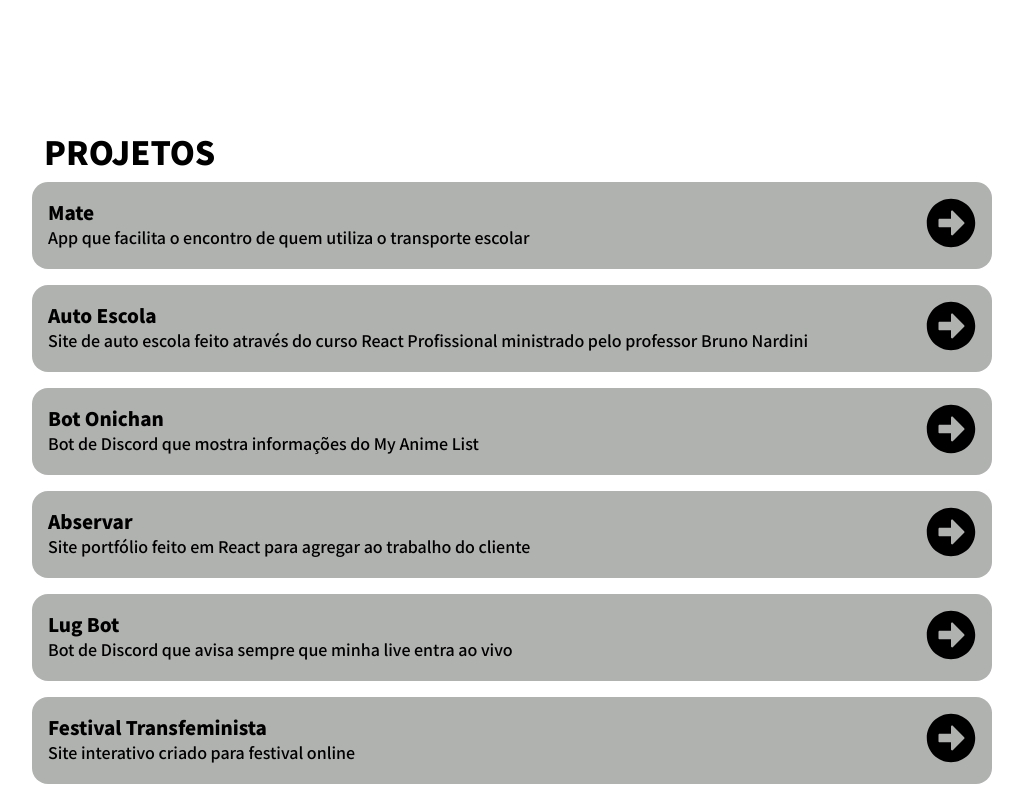
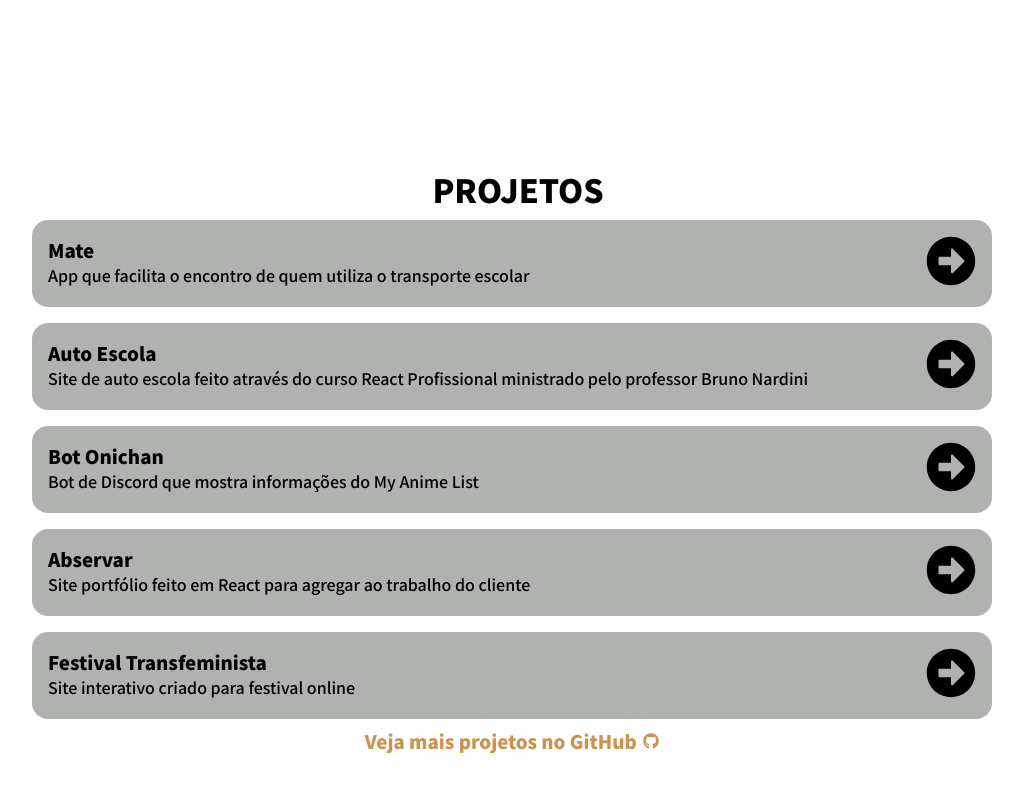
Before and after one commit to lugonpedro/lugon.dev, a React (Create React App) app: page / in a window 1280 px wide. Shown: the part 1340-2140 px from the top of the page, without its empty margins (248-1271 px from the left). Built offline with nearby package versions, Linux system fonts and the light colour scheme.

Commit message:
:bug: fixing projects session

```diff
--- a/src/components/organisms/SectionProjects.jsx
+++ b/src/components/organisms/SectionProjects.jsx
@@ -4,7 +4,7 @@ import styles from "../../styles/SectionProjects.module.css";
 
 import { Link } from "react-router-dom";
 import { projects } from "../../data/projects";
-import { FaArrowAltCircleRight } from "react-icons/fa";
+import { FaArrowAltCircleRight, FaGithub } from "react-icons/fa";
 
 function SectionProjects() {
   return (
@@ -25,6 +25,15 @@ function SectionProjects() {
           </div>
         </div>
       ))}
+      <a
+        className={styles.more}
+        href="https://github.com/1ugon"
+        target="_blank"
+        rel="noreferrer"
+      >
+        <h3>Veja mais projetos no GitHub</h3>
+        <FaGithub />
+      </a>
     </div>
   );
 }
--- a/src/data/projects.js
+++ b/src/data/projects.js
@@ -2,7 +2,6 @@ import abservar from "../assets/abservar.png";
 import autoescola from "../assets/autoescola.png";
 import mate from "../assets/mate.png";
 import onichan from "../assets/onichan.png";
-import lugbot from "../assets/lugbot.png";
 import festivaltf from "../assets/festivaltf.png";
 
 export const projects = [
@@ -58,18 +57,6 @@ export const projects = [
   },
   {
     id: 5,
-    slang: "lugbot",
-    title: "Lug Bot",
-    description: "Bot de Discord que avisa sempre que minha live entra ao vivo",
-    image: lugbot,
-    imagealt: "Lug Bot",
-    summary:
-      "Bot de Discord feito com o Discord JS integrado a API da Twitch.tv que recebe quando minha live fica ao vivo e avisa no servidor. Projeto open source feito por pura diversão, facilitação e vontade de aprender tecnologias novas!",
-    link: "https://discord.com/oauth2/authorize?client_id=809327272381120533&scope=bot&permissions=8",
-    source: "https://github.com/1ugon/lugbot",
-  },
-  {
-    id: 6,
     slang: "festivaltf",
     title: "Festival Transfeminista",
     description: "Site interativo criado para festival online",
--- a/src/styles/SectionProjects.module.css
+++ b/src/styles/SectionProjects.module.css
@@ -9,7 +9,7 @@
 }
 
 .container h1 {
-  text-align: left;
+  text-align: center;
   margin-left: 1.5vh;
 }
 
@@ -37,6 +37,24 @@
   transition: 0.2s;
 }
 
+.more {
+  text-decoration: none;
+  color: var(--light-brown);
+  text-align: center;
+  display: flex;
+  align-items: center;
+  justify-content: center;
+}
+
+.more h3 {
+  margin-right: 0.5vw;
+}
+
+.more:hover {
+  color: var(--dark-brown);
+  transition: 0.2s;
+}
+
 @media (max-width: 1080px) {
   .container {
     padding: 5vh;
```
Also changed, not shown: src/assets/lugbot.png (deleted).
